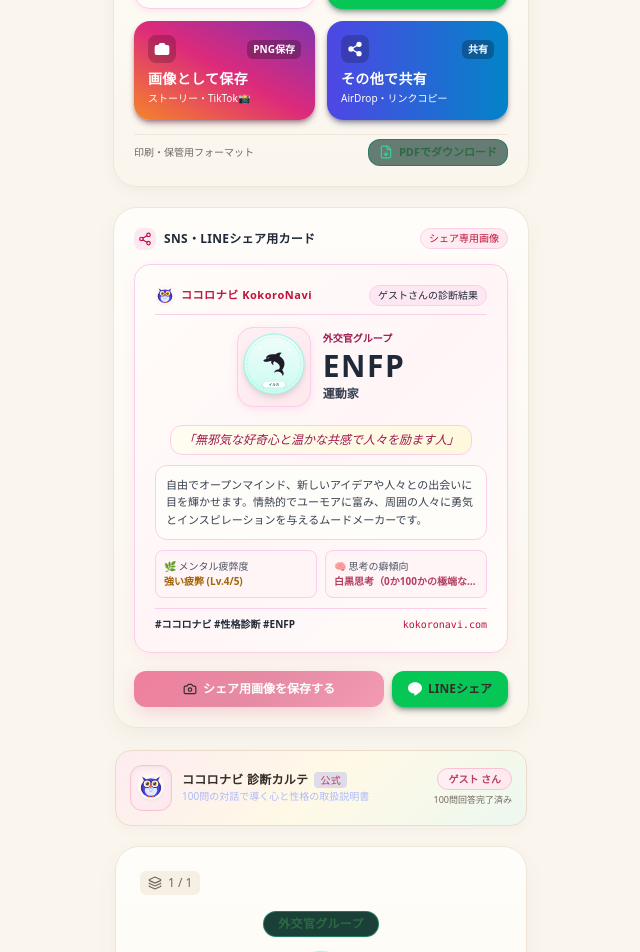
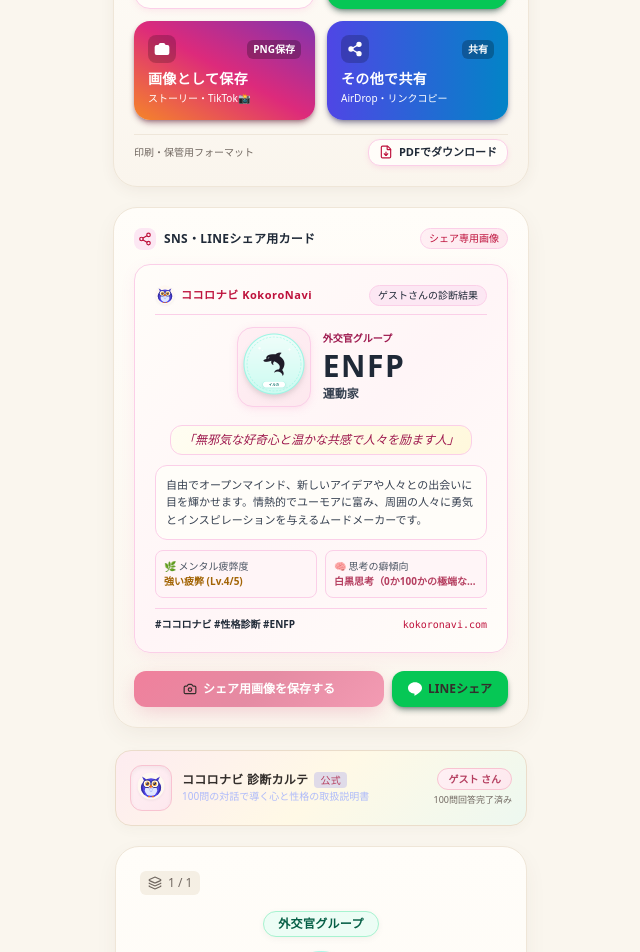
Before and after one commit to nako4747tamaru/my-project-2, a Next.js app: page /result in a window 1280 px wide. Shown: the part 260-1212 px from the top of the page, without its empty margins (319-959 px from the left). Built offline with nearby package versions, Linux system fonts and the light colour scheme; no server answers.

Commit message:
style: ライトモード時の残存ダークバッジ・ボタン・タブ枠の配色調整（PDF保存、グループバッジ、ストレス警告マーク、解放済みバッジ、アカウントタブ）

```diff
--- a/app/account/page.tsx
+++ b/app/account/page.tsx
@@ -507,13 +507,13 @@ function AccountContent() {
         </div>
 
         {/* タブナビゲーション（4タブ） */}
-        <div className="flex rounded-2xl bg-slate-900/90 p-1 border border-slate-800">
+        <div className="flex rounded-2xl bg-slate-900/90 p-1 border border-slate-800 account-tab-nav">
           <button
             onClick={() => setActiveTab('subscription')}
             className={`flex-1 py-2 px-2 rounded-xl text-xs font-bold transition-all flex items-center justify-center gap-1 cursor-pointer ${
               activeTab === 'subscription'
-                ? 'bg-gradient-to-r from-indigo-600 to-purple-600 text-white shadow-md'
-                : 'text-slate-400 hover:text-white'
+                ? 'bg-gradient-to-r from-indigo-600 to-purple-600 text-white shadow-md active-tab'
+                : 'text-slate-400 hover:text-white inactive-tab'
             }`}
           >
             <CreditCard className="w-3.5 h-3.5" />
@@ -524,8 +524,8 @@ function AccountContent() {
             onClick={() => setActiveTab('history')}
             className={`flex-1 py-2 px-2 rounded-xl text-xs font-bold transition-all flex items-center justify-center gap-1 cursor-pointer ${
               activeTab === 'history'
-                ? 'bg-gradient-to-r from-indigo-600 to-purple-600 text-white shadow-md'
-                : 'text-slate-400 hover:text-white'
+                ? 'bg-gradient-to-r from-indigo-600 to-purple-600 text-white shadow-md active-tab'
+                : 'text-slate-400 hover:text-white inactive-tab'
             }`}
           >
             <History className="w-3.5 h-3.5" />
@@ -537,8 +537,8 @@ function AccountContent() {
               onClick={() => setActiveTab('settings')}
               className={`flex-1 py-2 px-2 rounded-xl text-xs font-bold transition-all flex items-center justify-center gap-1 cursor-pointer ${
                 activeTab === 'settings'
-                  ? 'bg-gradient-to-r from-indigo-600 to-purple-600 text-white shadow-md'
-                  : 'text-slate-400 hover:text-white'
+                  ? 'bg-gradient-to-r from-indigo-600 to-purple-600 text-white shadow-md active-tab'
+                  : 'text-slate-400 hover:text-white inactive-tab'
               }`}
             >
               <Settings className="w-3.5 h-3.5" />
@@ -550,8 +550,8 @@ function AccountContent() {
             onClick={() => setActiveTab('auth')}
             className={`flex-1 py-2 px-2 rounded-xl text-xs font-bold transition-all flex items-center justify-center gap-1 cursor-pointer ${
               activeTab === 'auth'
-                ? 'bg-gradient-to-r from-indigo-600 to-purple-600 text-white shadow-md'
-                : 'text-slate-400 hover:text-white'
+                ? 'bg-gradient-to-r from-indigo-600 to-purple-600 text-white shadow-md active-tab'
+                : 'text-slate-400 hover:text-white inactive-tab'
             }`}
           >
             <KeyRound className="w-3.5 h-3.5" />
--- a/app/globals.css
+++ b/app/globals.css
@@ -777,6 +777,97 @@ html.light .share-preview-footer span:last-child {
   color: #BE123C !important;
 }
 
+/* ======================================================== */
+/* 18. 【微修正】残存ダークバッジ・ボタン・タブ枠のライトモード配色調整 */
+/* ======================================================== */
+
+/* 18-1. 「PDFでダウンロード」ボタン */
+html.light .pdf-download-btn {
+  background-color: #FFFDF9 !important;
+  border-color: #FBCFE8 !important;
+  color: #1F2937 !important;
+  box-shadow: 0 2px 6px -1px rgba(244, 114, 182, 0.2) !important;
+}
+html.light .pdf-download-btn:hover {
+  background-color: #FFF0F5 !important;
+  border-color: #F472B6 !important;
+  color: #111827 !important;
+}
+html.light .pdf-download-btn .pdf-download-icon {
+  color: #BE123C !important;
+}
+html.light .pdf-download-btn span {
+  color: #1F2937 !important;
+}
+
+/* 18-2. 「番人グループ」等のグループバッジ */
+html.light .result-group-badge {
+  box-shadow: 0 2px 8px -2px rgba(60, 50, 40, 0.08) !important;
+}
+html.light .badge-group-sentinel {
+  background-color: #EFF6FF !important; /* 淡いパステルスカイブルー */
+  border-color: #BFDBFE !important;
+  color: #1E40AF !important; /* 視認性の高い濃いブルー */
+}
+html.light .badge-group-diplomat {
+  background-color: #ECFDF5 !important; /* 淡いパステルエメラルド */
+  border-color: #A7F3D0 !important;
+  color: #065F46 !important;
+}
+html.light .badge-group-explorer {
+  background-color: #FFFBEB !important; /* 淡いパステルイエロー */
+  border-color: #FDE68A !important;
+  color: #92400E !important;
+}
+html.light .badge-group-analyst {
+  background-color: #FAF5FF !important; /* 淡いパステルパープル */
+  border-color: #E9D5FF !important;
+  color: #6B21A8 !important;
+}
+
+/* 18-3. 「陥りやすいストレスパターン」の⚠️マーク */
+html.light .stress-warning-icon-box {
+  background-color: #FFF1F2 !important; /* 淡いコーラルピンク */
+  border-color: #FECDD3 !important;
+  box-shadow: 0 2px 6px -1px rgba(244, 63, 94, 0.15) !important;
+}
+html.light .stress-warning-icon {
+  color: #E11D48 !important; /* くっきり鮮やかなローズレッド */
+}
+
+/* 18-4. 「解放済み」バッジ */
+html.light .unlocked-badge {
+  background-color: #ECFDF5 !important; /* 爽やかなパステルミントグリーン */
+  border-color: #A7F3D0 !important;
+  color: #065F46 !important; /* 濃いエメラルドグリーンで文字をくっきり */
+  box-shadow: 0 1px 4px rgba(16, 185, 129, 0.15) !important;
+}
+html.light .unlocked-badge svg {
+  color: #059669 !important;
+}
+
+/* 18-5. マイページ（/account）のタブバー親枠 */
+html.light .account-tab-nav {
+  background-color: #FFFDF9 !important; /* 温かみのあるアイボリー */
+  border-color: #FBCFE8 !important; /* 柔らかいパステルピンク枠線 */
+  box-shadow: 0 2px 10px -2px rgba(244, 114, 182, 0.12) !important;
+}
+html.light .account-tab-nav .active-tab {
+  background-image: linear-gradient(135deg, #F472B6 0%, #FB7185 100%) !important; /* 明るいパステルピンク〜コーラル */
+  color: #FFFFFF !important;
+  box-shadow: 0 2px 8px -1px rgba(244, 114, 182, 0.35) !important;
+}
+html.light .account-tab-nav .active-tab * {
+  color: #FFFFFF !important;
+}
+html.light .account-tab-nav .inactive-tab {
+  color: #6B7280 !important;
+}
+html.light .account-tab-nav .inactive-tab:hover {
+  background-color: #FFF0F5 !important;
+  color: #1F2937 !important;
+}
+
 /* アニメーション & 印刷 */
 @keyframes fadeIn {
   from {
--- a/components/result/ResultScreen.tsx
+++ b/components/result/ResultScreen.tsx
@@ -232,16 +232,16 @@ function ShareButtonGroup({
           <button
             onClick={onSavePdf}
             disabled={isExportingAny}
-          className="inline-flex items-center gap-1.5 text-[11px] font-semibold text-emerald-300 hover:text-emerald-200 py-1 px-2.5 rounded-xl bg-emerald-950/60 hover:bg-emerald-900/60 border border-emerald-700/60 transition-colors disabled:opacity-50 cursor-pointer"
+            className="inline-flex items-center gap-1.5 text-[11px] font-semibold text-emerald-300 hover:text-emerald-200 py-1 px-2.5 rounded-xl bg-emerald-950/60 hover:bg-emerald-900/60 border border-emerald-700/60 transition-colors disabled:opacity-50 cursor-pointer pdf-download-btn"
           >
             {isExportingPdf ? (
               <>
-              <Loader2 className="w-3.5 h-3.5 animate-spin text-emerald-300" />
+                <Loader2 className="w-3.5 h-3.5 animate-spin text-emerald-300 pdf-download-icon" />
                 <span>PDF作成中...</span>
               </>
             ) : (
               <>
-              <FileDown className="w-3.5 h-3.5 text-emerald-400" />
+                <FileDown className="w-3.5 h-3.5 text-emerald-400 pdf-download-icon" />
                 <span>PDFでダウンロード</span>
               </>
             )}
@@ -899,14 +899,14 @@ ${shareUrl}
 
         {/* グループバッジ（アイコン直上・中央揃え） */}
         <div className="flex justify-center mb-2">
-              <div className={`inline-flex items-center px-3.5 py-1 rounded-full border text-xs font-bold tracking-wide shadow-sm ${
+          <div className={`inline-flex items-center px-3.5 py-1 rounded-full border text-xs font-bold tracking-wide shadow-sm result-group-badge ${
             (result.info.group || '').includes('外交官')
-                  ? 'bg-emerald-950/90 border-emerald-400/40 text-emerald-200'
+              ? 'bg-emerald-950/90 border-emerald-400/40 text-emerald-200 badge-group-diplomat'
               : (result.info.group || '').includes('番人')
-                  ? 'bg-sky-950/90 border-sky-400/40 text-sky-200'
+              ? 'bg-sky-950/90 border-sky-400/40 text-sky-200 badge-group-sentinel'
               : (result.info.group || '').includes('探検家')
-                  ? 'bg-amber-950/90 border-amber-400/40 text-amber-200'
-                  : 'bg-purple-950/90 border-purple-400/40 text-purple-200'
+              ? 'bg-amber-950/90 border-amber-400/40 text-amber-200 badge-group-explorer'
+              : 'bg-purple-950/90 border-purple-400/40 text-purple-200 badge-group-analyst'
           }`}>
             <span>{result.info.group || '分析家グループ'}</span>
           </div>
@@ -1225,10 +1225,10 @@ ${shareUrl}
             ]).map((pattern, idx) => (
               <div
                 key={idx}
-                className="p-3.5 rounded-2xl bg-[#1F273D]/70 border border-slate-700/60 flex items-start gap-3"
-              >
-                <div className="w-7 h-7 rounded-full bg-rose-950/80 border border-rose-700/60 flex items-center justify-center shrink-0 mt-0.5">
-                  <AlertTriangle className="w-3.5 h-3.5 text-rose-400" />
+                className="p-3.5 rounded-2xl bg-[#1F273D]/70 border border-slate-700/60 flex items-start gap-3 stress-pattern-item"
+              >
+                <div className="w-7 h-7 rounded-full bg-rose-950/80 stress-warning-icon-box border border-rose-700/60 flex items-center justify-center shrink-0 mt-0.5">
+                  <AlertTriangle className="w-3.5 h-3.5 text-rose-400 stress-warning-icon" />
                 </div>
                 <div className="space-y-1">
                   <h4 className="text-xs font-bold text-slate-100">
@@ -1307,7 +1307,7 @@ ${shareUrl}
                 PREMIUM
               </span>
             ) : (
-              <span className="text-[10px] px-2.5 py-0.5 rounded-full bg-emerald-950 text-emerald-300 border border-emerald-700 font-bold flex items-center gap-1">
+              <span className="text-[10px] px-2.5 py-0.5 rounded-full bg-emerald-950 text-emerald-300 border border-emerald-700 font-bold flex items-center gap-1 unlocked-badge">
                 <CheckCircle2 className="w-2.5 h-2.5" />
                 解放済み
               </span>
```
Lines whose indentation alone changed are shown as unchanged.
